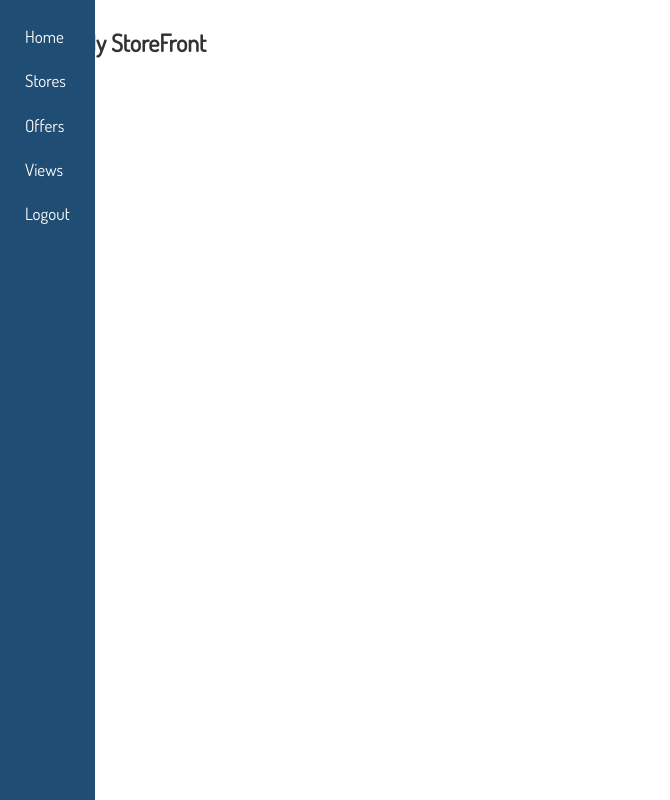
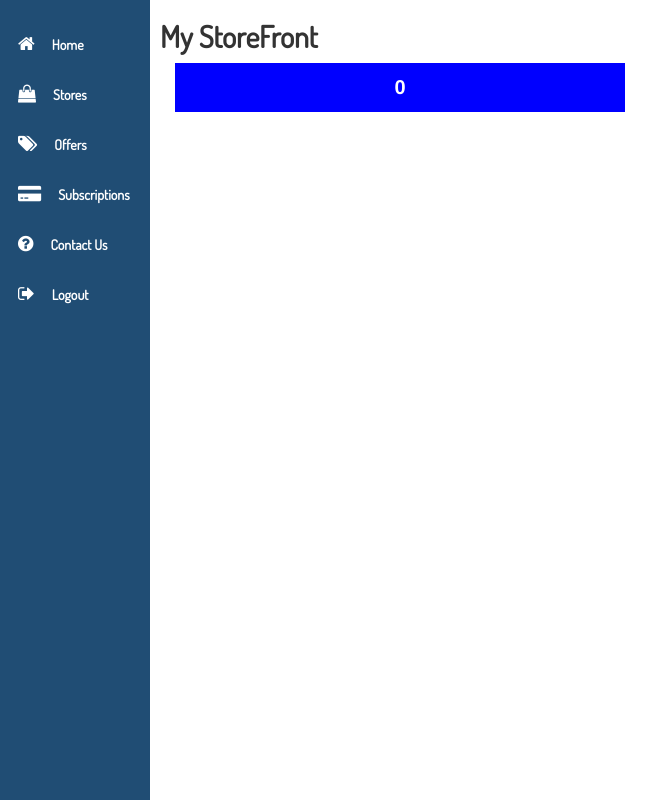
Before and after one commit to elflamo/Sample-ReactJS, a React app: page /dashboard in a window 1280 px wide. Shown: the whole page, without its empty margins (0-670 px from the left). Built offline with nearby package versions, Linux system fonts and the light colour scheme; no server answers; sample sign-in values are in the browser's storage.

Commit message:
side bar

```diff
--- a/package.json
+++ b/package.json
@@ -6,6 +6,7 @@
     "axios": "^0.17.1",
     "history": "^4.7.2",
     "react": "^16.2.0",
+    "react-countup": "^3.0.3",
     "react-dom": "^16.2.0",
     "react-router": "^4.2.0",
     "react-router-dom": "^4.2.2",
--- a/public/index.html
+++ b/public/index.html
@@ -14,5 +14,7 @@
   <body>
     <div id="app"></div>
     <script src="https://cdnjs.cloudflare.com/ajax/libs/Chart.js/2.4.0/Chart.min.js"></script>
+    <script src="https://ajax.googleapis.com/ajax/libs/jquery/3.3.1/jquery.min.js"></script>
+    <script src="https://maxcdn.bootstrapcdn.com/bootstrap/3.3.7/js/bootstrap.min.js"></script>
   </body>
 </html>
--- a/src/components/Sidebar.js
+++ b/src/components/Sidebar.js
@@ -1,32 +1,75 @@
 import React from 'react';
+import {Redirect, Link} from 'react-router-dom';
 
 class SideBar extends React.Component{
 
     constructor(props) {
         super(props);
         this.logout = this.logout.bind(this);
+        this.openNav = this.openNav.bind(this);
+        this.closeNav = this.closeNav.bind(this);
+        this.state = {logout:false}
     }
 
     logout = event => {
+        event.preventDefault();
         localStorage.clear();
-        window.location.href = "/";
+        this.setState({logout:true});
+    };
+
+    openNav = event => {
+        document.getElementById("id_left").style.width = "150px";
+    };
+
+    closeNav = event => {
+        document.getElementById("id_left").style.width = "49px";
     };
 
     render() {
         return (
             <div>
-                <div className="sidebar">
-                    <div>
-                        <ul>
-                            <li><a>Home</a></li>
-                            <li><a href="#stores" data-toggle="collapse">Stores</a></li>
-                            <li><a href="#offers" data-toggle="collapse">Offers</a></li>
-                            <li><a href="#views" data-toggle="collapse">Views</a></li>
-                            <li><a onClick={this.logout}>Logout</a></li>
-                        </ul>
-                        <div className="collapse" id="stores">Hello</div>
-                    </div>
+                <div id="id_left" className="left" onMouseOver={this.openNav} onMouseOut={this.closeNav}>
+                    <ul>
+                        <Link to="/dashboard">
+                            <li className="item-menu">
+                                <i className="fa fa-home" aria-hidden="true"></i>
+                                <span className="menu">Home</span>
+                            </li>
+                        </Link>
+                        <Link to="/stores">
+                            <li className="item-menu">
+                                <i className="fa fa-shopping-bag" aria-hidden="true"></i>
+                                <span className="menu">Stores</span>
+                            </li>
+                        </Link>
+                        <Link to="/offers">
+                            <li className="item-menu">
+
+                                <i className="fa fa-tags" aria-hidden="true"></i>
+                                <span className="menu">Offers</span>
+                            </li>
+                        </Link>
+                        <Link to="/subscription">
+                            <li className="item-menu">
+                                <i className="fa fa-credit-card-alt" aria-hidden="true"></i>
+                                <span className="menu">Subscriptions</span>
+                            </li>
+                        </Link>
+                        <Link to="/contactus">
+                            <li className="item-menu">
+                                <i className="fa fa-question-circle" aria-hidden="true"></i>
+                                <span className="menu">Contact Us</span>
+                            </li>
+                        </Link>
+                        <a onClick={this.logout}>
+                            <li className="item-menu">
+                                <i className="fa fa-sign-out" aria-hidden="true"></i>
+                                <span className="menu">Logout</span>
+                            </li>
+                        </a>
+                    </ul>
                 </div>
+                {this.state.logout ? <Redirect to="/" />: null}
             </div>
         );
     }
--- a/src/components/dashboard.js
+++ b/src/components/dashboard.js
@@ -1,6 +1,7 @@
 import React from 'react';
 import {dashboardBaseApi} from '../api';
 import SideBar from './Sidebar';
+import CountUp from 'react-countup';
 
 
 class Dashboard extends React.Component{
@@ -10,33 +11,41 @@ class Dashboard extends React.Component{
         if (!localStorage.getItem("token")) {
             window.location.href = "/";
         }
-        let basics = dashboardBaseApi();
+        var self=this;
+        dashboardBaseApi().then(function (response) {
+            console.log(response.data);
+            self.setState({
+                active_offers:response.data.active_offers_count,
+                active_stores:response.data.active_stores_count,
+                total_views:response.data.total_views_offers,
+                most_views:response.data.most_viewed_offer,
+                most_viewed_offer:response.data.most_views_on
+            });
+        });
     }
 
     constructor(props) {
         super(props);
-        // this.toggleSideBar = this.toggleSideBar.bind(this);
+        this.state = {
+            active_offers:null,
+            active_stores:null,
+            total_views:null,
+            most_views:null,
+            most_viewed_offer:null
+        };
     }
-
-
-    // toggleSideBar = event => {
-    //     this.setState({
-    //         sidebar:!this.state.sidebar,
-    //         open:!this.state.open
-    //     });
-    // };
-
 
     render() {
 
         return (
-            <div>
-                <SideBar />
-                <div className="container">
-                    <div className="row">
-                        <div className="col-md-12">
-                            <div className="stores">
-                                <h3>My StoreFront</h3>
+            <div className="container-fluid">
+                <div className="row">
+                    <SideBar />
+                    <div id="id_right" className="right">
+                        <div><h2>My StoreFront</h2></div>
+                        <div className="col-md-6 text-center">
+                            <div className="total-views">
+                                <CountUp start={0} end={this.state.total_views} duration={4} />
                             </div>
                         </div>
                     </div>
--- a/src/components/loginPage.js
+++ b/src/components/loginPage.js
@@ -1,5 +1,6 @@
 import React from 'react';
 import {loginApi, signupApi, checkOtpApi, resetPasswordApi, sendOtpApi} from "../api";
+import {Redirect} from 'react-router';
 
 
 class MainLogin extends React.Component {
@@ -17,6 +18,7 @@ class MainLogin extends React.Component {
         super(props);
         this.state = {
             login:true,
+            forcelogin:false,
             signup:false,
             back:false,
             sendOtp:false,
@@ -30,6 +32,7 @@ class MainLogin extends React.Component {
         this.nextVerifyOtp = this.nextVerifyOtp.bind(this);
         this.nextReset = this.nextReset.bind(this);
         this.nextConfirm = this.nextConfirm.bind(this);
+        this.forceLogin = this.forceLogin.bind(this);
     }
 
     handleSignup = event => {
@@ -62,6 +65,12 @@ class MainLogin extends React.Component {
         });
     };
 
+    forceLogin = event => {
+        this.setState({
+            forcelogin:true
+        });
+    };
+
     nextConfirm = event => {
         this.setState({
             resetPassword:false,
@@ -77,12 +86,13 @@ class MainLogin extends React.Component {
                     <div className="row">
                         <div className="col-md-4 col-md-offset-4">
                             <div className="login" id="id_login">
-                                {this.state.login ? <Login handleforgot={this.handleSendOtp} handlesignup={this.handleSignup} /> :null}
+                                {this.state.login ? <Login handleforgot={this.handleSendOtp} pushLogin={this.forceLogin} handlesignup={this.handleSignup} /> :null}
                                 {this.state.signup ? <Signup handlesignup={this.handleSignup} /> :null}
                                 {this.state.sendOtp ? <SendForgotOtp handleforgot={this.handleSendOtp} next={this.nextVerifyOtp} setUser={this} /> :null}
                                 {this.state.verifyOtp ? <CheckForgotOtp next={this.nextReset} setUser={this} /> :null}
                                 {this.state.resetPassword ? <ResetPassword next={this.nextConfirm} setUser={this} /> :null}
                                 {this.state.confirmReset ? <ConfirmReset/> :null}
+                                {this.state.forcelogin ? <Redirect to="/dashboard" />: null}
                             </div>
                         </div>
                     </div>
@@ -107,10 +117,11 @@ class Login extends React.Component{
         document.getElementById("signin-btn").setAttribute("disabled","disabled");
         var data = {username:this.state.username,password:this.state.password};
         var token = loginApi(data);
+        var self = this.props.pushLogin;
         token.then(function (response) {
             console.log(response);
             localStorage.setItem("token", response.data.token);
-            window.location.href = "/dashboard";
+            self();
         })
             .catch(function (error) {
                 document.getElementById("id_error").style.display = "block";
--- a/src/containers/home.css
+++ b/src/containers/home.css
@@ -79,31 +79,91 @@
     display: inline-block;
     font-weight: 700;
 }
-.sidebar {
-    background-color: #204d74;
+
+/*.sidebar {*/
+    /*background-color: #204d74;*/
+    /*position: fixed;*/
+    /*top: 0;*/
+    /*left: 0;*/
+    /*padding: 15px;*/
+    /*overflow-x: hidden;*/
+    /*height: 100%;*/
+    /*transition: 0.5s;*/
+    /*z-index: 1;*/
+/*}*/
+/*.sidebar ul {*/
+    /*list-style: none;*/
+    /*padding: 0;*/
+/*}*/
+/*.sidebar ul>li {*/
+    /*padding: 10px 10px;*/
+/*}*/
+/*.sidebar ul>li>a {*/
+    /*font-size: 17px;*/
+    /*font-family: "Dosis", "Source Sans Pro", "Helvetica Neue", Arial, sans-serif;*/
+    /*color: white;*/
+    /*cursor: pointer;*/
+    /*text-decoration: none;*/
+/*}*/
+/*.sidebar ul>li>a:hover {*/
+    /*font-weight: 700;*/
+/*}*/
+
+.left{
+    padding: 20px 0;
+    width: 49px;
+    height: 100%;
+    background: #204d74;
+    white-space: nowrap;
+    transition: width 0.5s ;
     position: fixed;
-    top: 0;
-    left: 0;
-    padding: 15px;
-    overflow-x: hidden;
-    height: 100%;
-    transition: 0.5s;
-    z-index: 1;
+    z-index: 9999;
 }
-.sidebar ul {
-    list-style: none;
+.left i {
+    font-size: 18px;
+}
+.left ul{
     padding: 0;
+    list-style-type: none;
+    text-align: left;
 }
-.sidebar ul>li {
-    padding: 10px 10px;
+.left li {
+    font-family: "Dosis", "Source Sans Pro", "Helvetica Neue", Arial, sans-serif;
+    width: auto;
+    height: 60px;
+    line-height: 50px;
+    padding-left: 18px;
 }
-.sidebar ul>li>a {
-    font-size: 17px;
-    font-family: "Dosis", "Source Sans Pro", "Helvetica Neue", Arial, sans-serif;
+.left li:hover {
+    background: black;
+    cursor: pointer;
+}
+.left .item-menu {
+    height:50px;
+    overflow:hidden;
+    color:#fff;
+}
+.left a {
     color: white;
-    cursor: pointer;
     text-decoration: none;
+    font-weight: bold;
 }
-.sidebar ul>li>a:hover {
+.menu {
+    padding-left: 17px;
     font-weight: 700;
 }
+.right {
+    margin-left: 160px;
+    margin-right: 160px;
+}
+.right h2 {
+    font-family: "Dosis", "Source Sans Pro", "Helvetica Neue", Arial, sans-serif;
+    font-weight: 700;
+}
+.total-views {
+    background-color: blue;
+    color: white;
+    font-size: 20px;
+    font-weight: 700;
+    padding: 10px;
+}
--- a/src/routes.js
+++ b/src/routes.js
@@ -2,6 +2,7 @@ import React from 'react';
 import {Route, Switch, BrowserRouter} from 'react-router-dom';
 import MainLogin from './components/loginPage';
 import Dashboard from './components/dashboard';
+import storePage from './components/storesPage';
 import './containers/home.css';
 
 
@@ -12,6 +13,7 @@ class Customroutes extends React.Component{
                 <Switch>
                     <Route exact path="/" component={MainLogin}/>
                     <Route exact path="/dashboard" component={Dashboard}/>
+                    <Route exact path="/stores" component={storePage}/>
                 </Switch>
             </BrowserRouter>
         )
```
Also changed, not shown: src/components/storesPage.js (added, +22 -0 lines).
